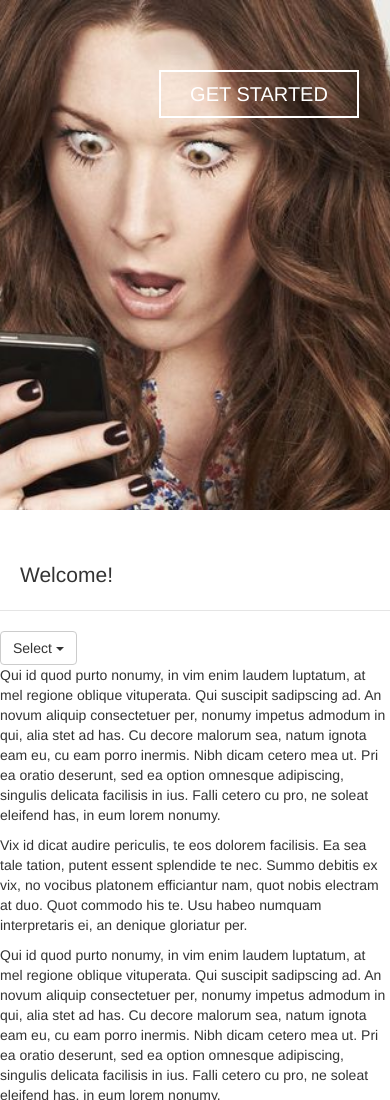
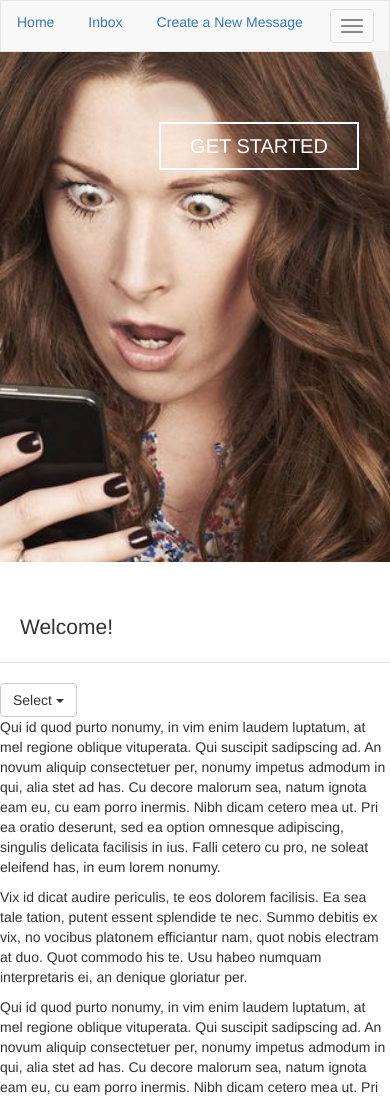
Before and after one commit to eps/textNow, a website: page views/index.html in a window 390 px wide. Shown: the top 1100 px of the page. Drawn offline with nearby package versions, Linux system fonts and the light colour scheme; files that its build step writes are made by us from their sources; files whose address does not match are found by name.

Commit message:
fixed nav bar responsiveness, collapse as it gets smaller

```diff
--- a/public/styles/styles.css
+++ b/public/styles/styles.css
@@ -9,6 +9,14 @@
 
 .jumbotron .container {
   height: 450px;
+}
+
+.navbar {
+  margin-bottom: 0px;
+}
+
+.nav-tabs {
+  border-bottom: 0px;
 }
 
 h1 {
--- a/views/index.html
+++ b/views/index.html
@@ -20,18 +20,26 @@
   </head>
 
   <body>
-    <ul class="nav nav-tabs navbar-collapse collapse">
+    <nav class="navbar navbar-default">
+      <button type="button" class="navbar-toggle collapsed" data-toggle="collapse" data-target="#navbar" aria-expanded="false" aria-controls="navbar">
+        <span class="sr-only">Toggle navigation</span>
+        <span class="icon-bar"></span>
+        <span class="icon-bar"></span>
+        <span class="icon-bar"></span>
+      </button>
+      <ul class="nav nav-tabs">
         <li role="presentation"><a href="/">Home</a></li>
         <li role="presentation"><a href="/inbox">Inbox</a></li>
         <li role="presentation"><a href="/messages">Create a New Message</a></li>
 
-      <div class="loginNav pull-right">
+        <div class="loginNav pull-right navbar-collapse collapse">
           <ul class="nav nav-tabs">
             <li role="presentation"><a href="/login">Login</a></li>
             <li role="presentation"><a href="/logout">Logout</a></li>
           </ul>
         </div>
       </ul>
+    </nav>
     <div class="jumbotron">
       <div class="container">
         <a class="ghost-button" href="/messages">GET STARTED</a>
```
Also changed, not shown: views/inbox.html (+1 -1 lines), views/messages.html (+1 -1 lines). Lines whose indentation alone changed are shown as unchanged.
